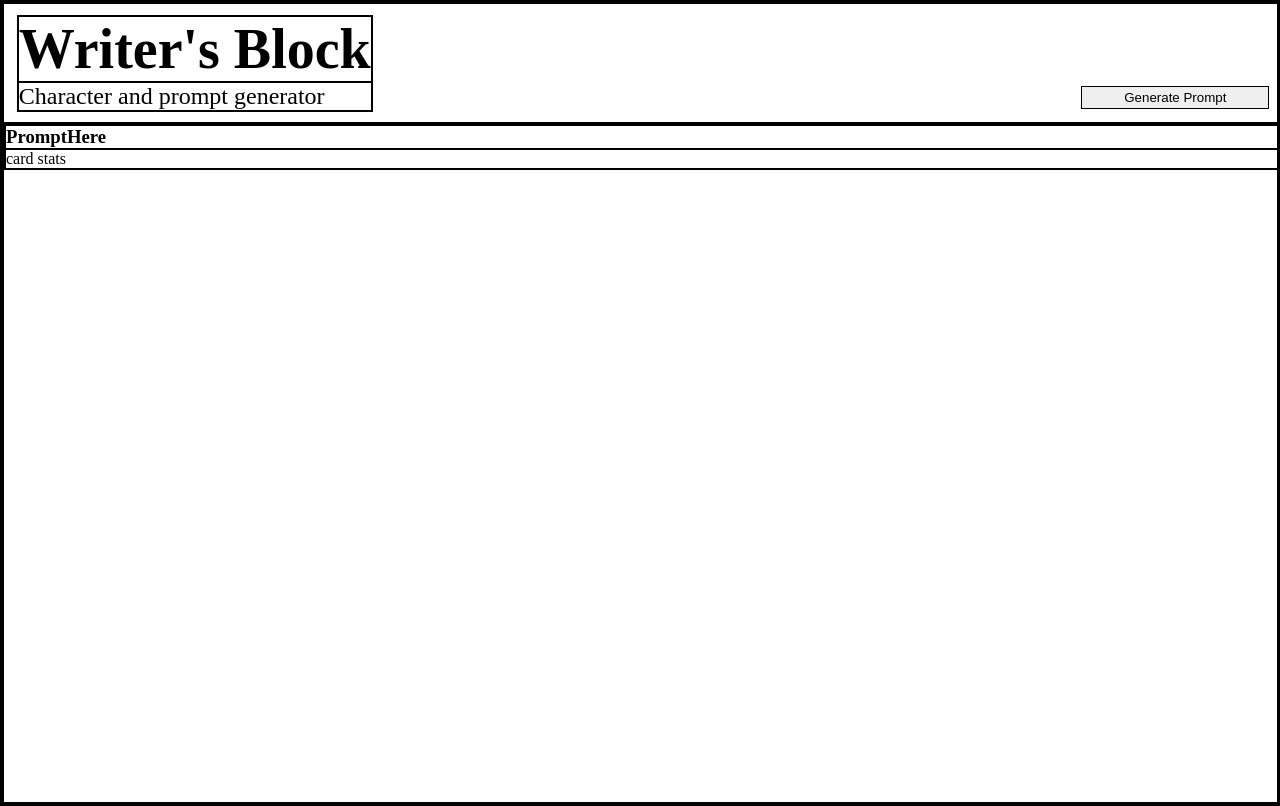
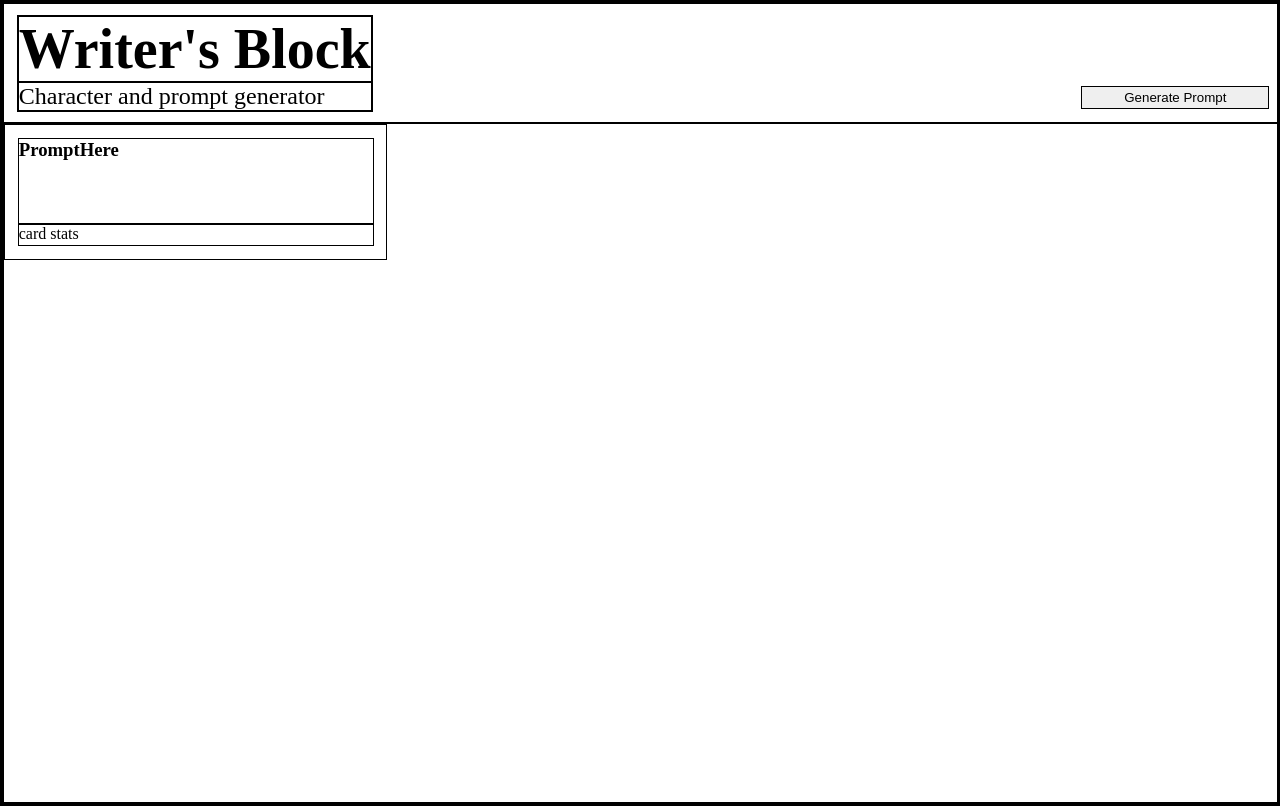
Before and after one commit to KyleWong2510/WritersBlock, a React (Create React App) app: page / in a window 1280 px wide. Built offline with nearby package versions, Linux system fonts and the light colour scheme.

Commit message:
Style PromptCard layout

```diff
--- a/src/PromptCard/PromptCard.css
+++ b/src/PromptCard/PromptCard.css
@@ -0,0 +1,17 @@
+.prompt-card {
+  display: flex;
+  flex-direction: column;
+  height: 20%;
+  padding: 1%;
+  width: 30%
+}
+
+.prompt-desc {
+  height: 80%;
+  width: 100%
+}
+
+.prompt-stats {
+  height: 20%;
+  width: 100%
+}
--- a/src/PromptCard/PromptCard.js
+++ b/src/PromptCard/PromptCard.js
@@ -3,9 +3,9 @@ import './PromptCard.css'
 
 const PromptCard = () => {
   return (
-    <section>
-      <h3>PromptHere</h3>
-      <p>card stats</p>
+    <section className='prompt-card'>
+      <h3 className='prompt-desc'>PromptHere</h3>
+      <section className='prompt-stats'>card stats</section>
     </section>
   )
 }
```
